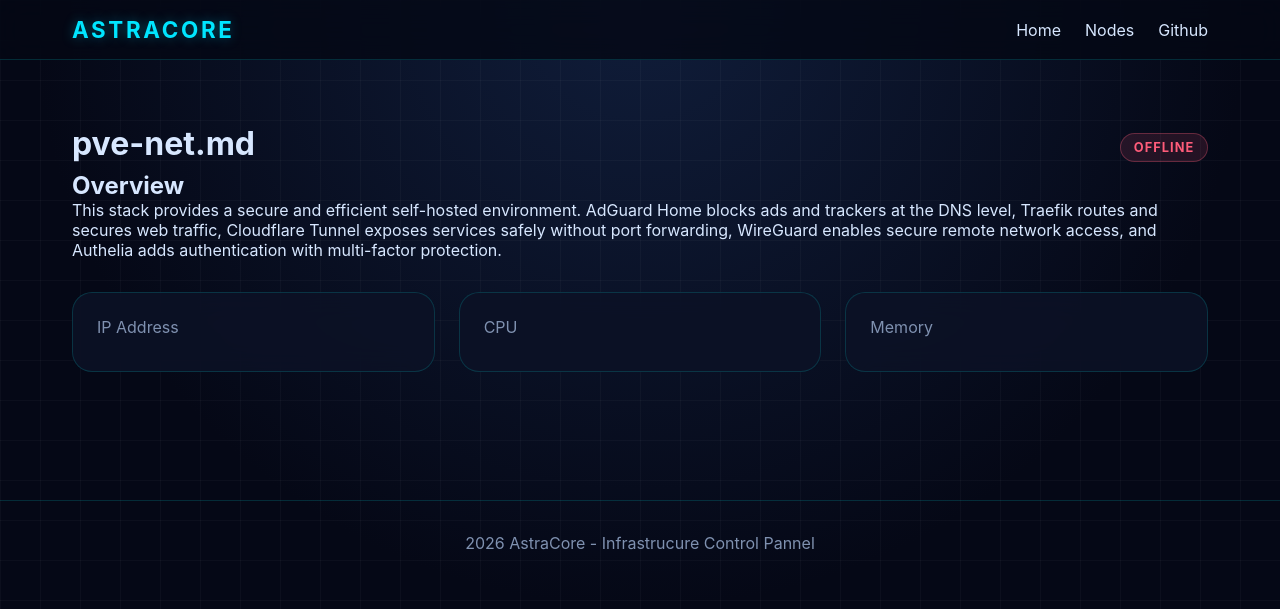
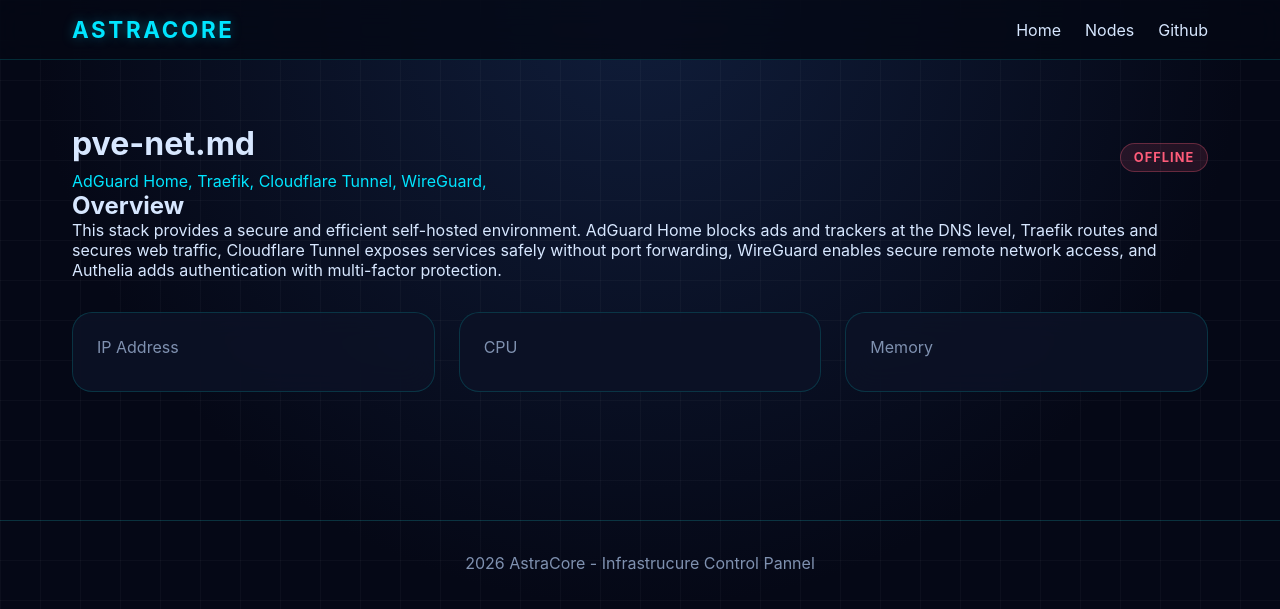
Before and after one commit to MrRowey/AstraCore, a Jekyll site: the page built from docs/_nodes/pve-net.md, in a window 1280 px wide. Shown: the top 609 px of the page. Built offline with Jekyll 4.4.1, drawn with Linux system fonts in a browser that asks for light colours.

Commit message:
Update pve-net.md

```diff
--- a/docs/_nodes/pve-net.md
+++ b/docs/_nodes/pve-net.md
@@ -1,7 +1,7 @@
 ---
 title: PVE-Net (Gateway)
 status: Offline
-Role: AdGuard Home, Traefik, Cloudflare Tunnel, WireGuard,
+role: AdGuard Home, Traefik, Cloudflare Tunnel, WireGuard,
 description: This stack provides a secure and efficient self-hosted environment. AdGuard Home blocks ads and trackers at the DNS level, Traefik routes and secures web traffic, Cloudflare Tunnel exposes services safely without port forwarding, WireGuard enables secure remote network access, and Authelia adds authentication with multi-factor protection.
 ---
 
```
